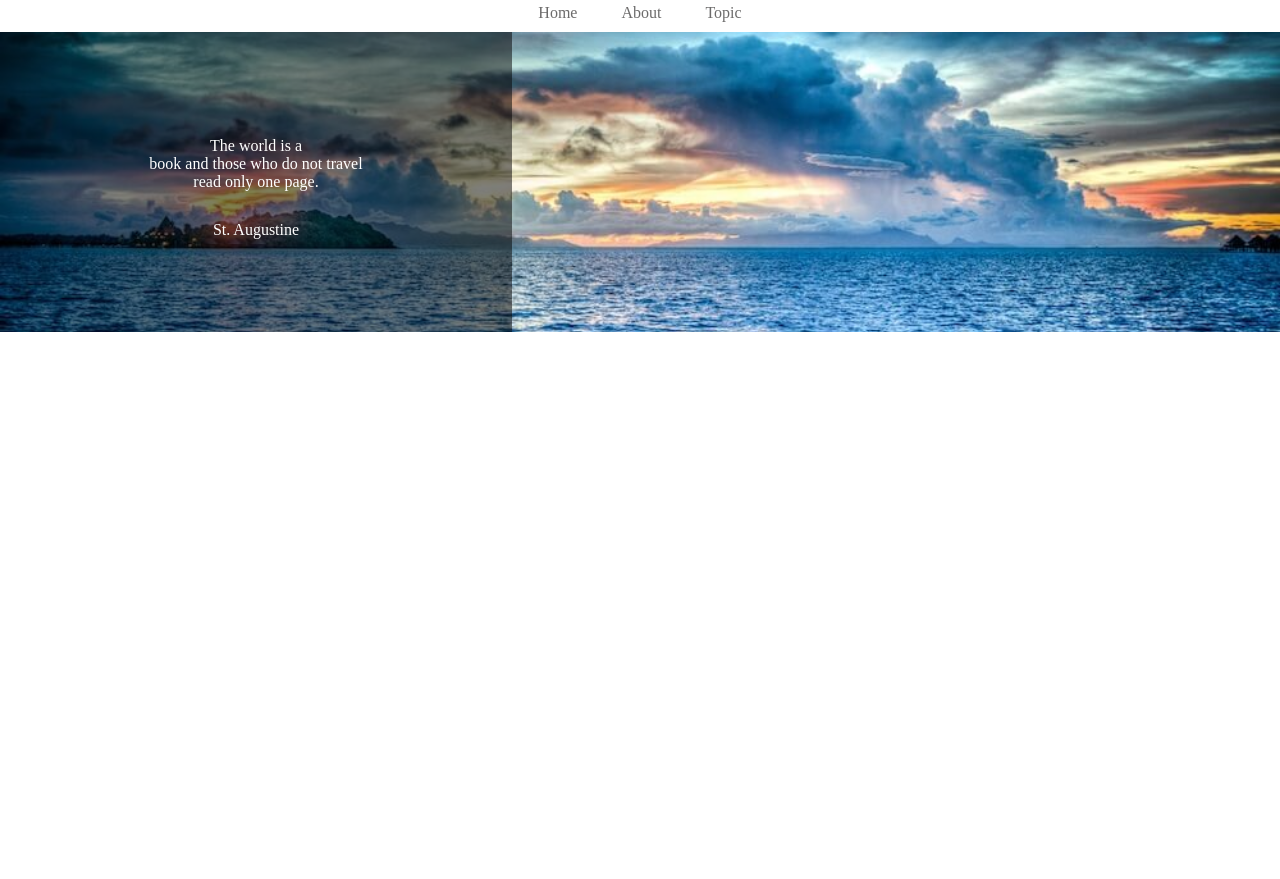
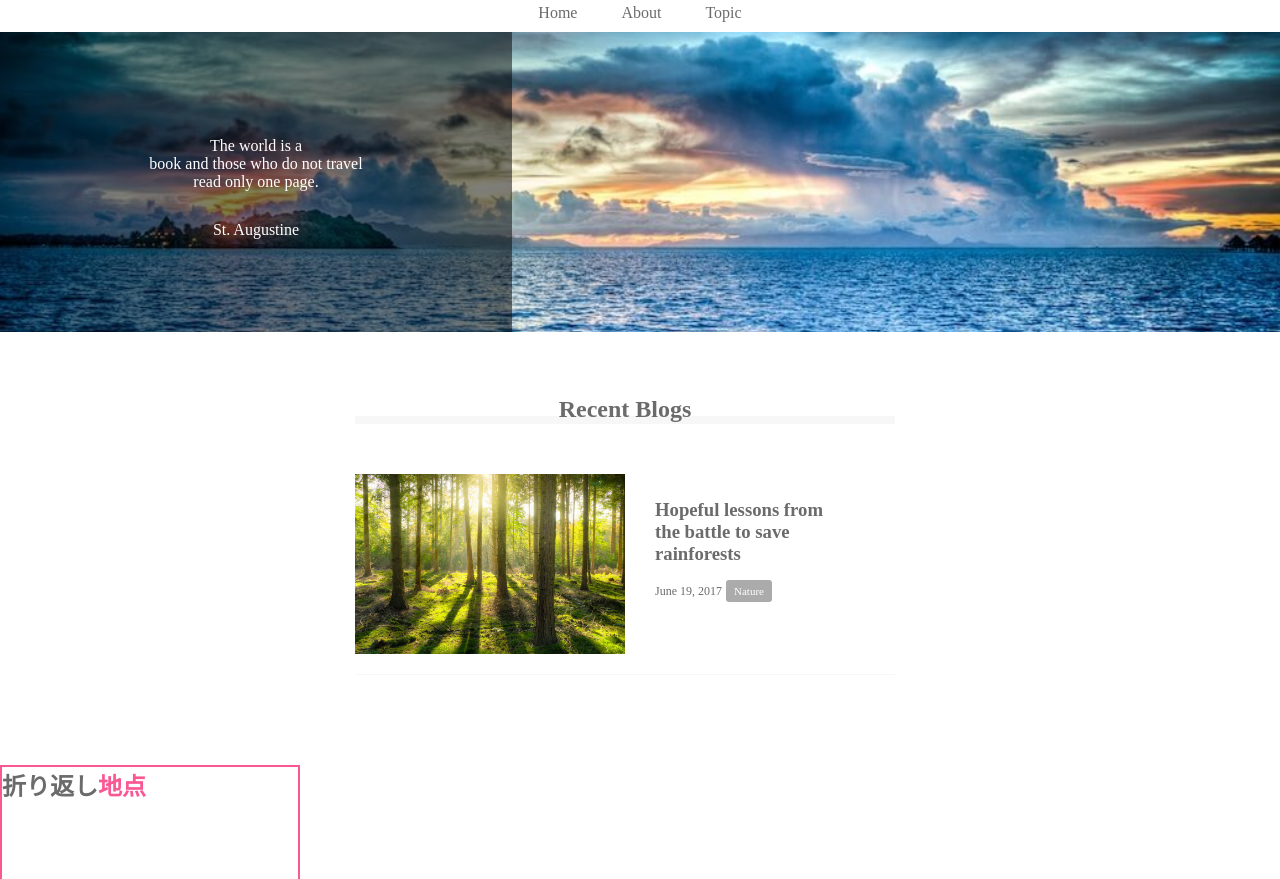
Before and after one commit to Rashinban1988/HTML-CSS-, a plain HTML site: page caravan/index.html in a window 1280 px wide. Shown: the part 73-952 px from the top of the page. Drawn offline with Linux system fonts and the light colour scheme.

Commit message:
[Finish]1-7

```diff
--- a/caravan/index.html
+++ b/caravan/index.html
@@ -11,11 +11,13 @@
     <!-- header用のdiv -->
     <header>
       <h1 class="heading">
-        <a href="index.html">CARAVAN</a>
+        <a href="index.html">
+          CARAVAN
+        </a>
       </h1>
     </header>
 
-      <!-- navigation -->
+    <!-- navigation -->
     <nav>
       <ul class="nav-list">
         <li class="nav-list-item">
@@ -34,7 +36,6 @@
           book and those who do not travel<br />
           read only one page.
         </p>
-
         <p class="main-visual-name">
           St. Augustine
         </p>
@@ -42,10 +43,37 @@
     </div>
 
     <!-- main用のdiv -->
-    <div class="main">
-      <div class="blog"></div>
+    <main>
+      <selection class="blog">
+        <h2 class="blog-heading">Recent Blogs</h2>
+
+        <div class="blog-box">
+          <div class="blog-item">
+            <img class="blog-image" src="img/forest.jpg"/>
+            <section class="blog-text">
+              <h3 class="blog-text-heading">
+                <a href="index.html">
+                  Hopeful lessons from<br>
+                  the battle to save<br>
+                  rainforests
+                </a>
+              </h3>
+              <p class="blog-date">June 19, 2017</p>
+              <span class="category">Nature</span>
+            </section>
+          </div>
+        </div>
+
+      </section>
       <div class="sidebar"></div>
-    </div>
+    </main>
+
+    <section class="test">
+      <h1 class="test1">折り返し<span class="test2">地点</span>
+      </h1>
+    </section>
+
+
 
     <!-- footer用のdiv-->
     <footer>
--- a/caravan/style.css
+++ b/caravan/style.css
@@ -57,22 +57,76 @@ header .heading {
   color: #fff; /* 文字色を白に変更 */
 }
 
-.main {
-  width: 840px; /* 横幅いっぱい */
-  /* background-color, heightの指定を解除 */
-  display: flex; /* Flexboxの利用 */
-  justify-content: center; /* 子要素の横並び・中央寄せ */
-  margin: 0 auto; /* 中央寄せ（左右に余白がないとできない） */
+main {
+  width: 800px;
+  display: flex;
+  justify-content: center;
+  margin: 0 auto;
+  padding: 70px 0;
 }
 
 .blog {
-  width:600px; /* 横幅600px */
-  height: 1400px; /* 高さ1400px */
+  width: 540px;
+  margin-right: 30px;
+}
+
+.blog-heading {
+  border-bottom: 8px solid #f7f7f7;
+  text-align: center;
+  line-height: 0.6;
+}
+
+.blog-box {
+  padding-top: 50px;
+}
+
+.blog-item {
+  padding-bottom: 20px;
+  margin-bottom: 20px;
+  border-bottom: 1px solid #f7f7f7;
+  display: flex;
+  justify-content: flex-start;
+}
+
+.blog-image {
+  height: 180px;
+}
+
+.blog-text {
+  padding: 25px 0 0 30px;
+}
+
+.blog-text-heading {
+  padding-bottom: 15px;
+}
+
+.blog-date {
+  font-size: 12px;
+  display: inline-block;
+
+}
+
+.category {
+  display: inline-block;
+  padding: 5px 8px;
+  background-color: #acabab;
+  border-radius: 3px;
+  color: #fff;
+  font-size: 11px;
 }
 
 .sidebar {
-  width: 240px; /* 横幅240px */
-  height: 1400px; /* 高さ1400px */
+  width: 230px;
+}
+
+.test {
+  width: 300px;
+  height: 300px;
+  border: 2px solid #fa5893;
+}
+
+.test2 {
+  color: #fa5893
 }
 
 footer {
--- /dev/null
+++ b/chapter7_exercise/style.css
@@ -0,0 +1,44 @@
+* {
+  margin: 0;
+  padding: 0;
+  box-sizing: border-box;
+}
+
+header {
+  background-image: url(img/mv.jpg);
+  height: 400px;
+  width: 100%;
+  background-size: cover;
+  background-position: bottom;
+}
+
+.page-header {
+  color: #a5a5a5;
+  padding: 20px;
+}
+
+main {
+  width: 840px;
+  margin: 50px auto;
+  margin-bottom: 20px;
+}
+
+.main-box1 {
+  padding: 0 0 30px 0;
+  border-bottom: 1px solid #f4f4f4;
+}
+
+.main-box2 {
+  padding: 30px 0 30px 0;
+  border-bottom: 1px solid #f4f4f4;
+}
+
+.main-box3 {
+  padding: 30px 0 30px 0;
+  border-bottom: 1px solid #f4f4f4;
+}
+
+.main-box4 {
+  padding: 30px 0 30px 0;
+  border-bottom: 1px solid #f4f4f4;
+}
```
Also changed, not shown: chapter7_exercise/index.html (added, +52 -0 lines), chapter7_exercise/guide.png (added), chapter7_exercise/img/wc-logo.png (added), chapter7_exercise/img/wcc-logo.png (added), chapter7_exercise/img/wcp-logo.png (added), chapter7_exercise/img/wcw-logo.png (added), chapter7_exercise/sample.png (added), 1 other file.
